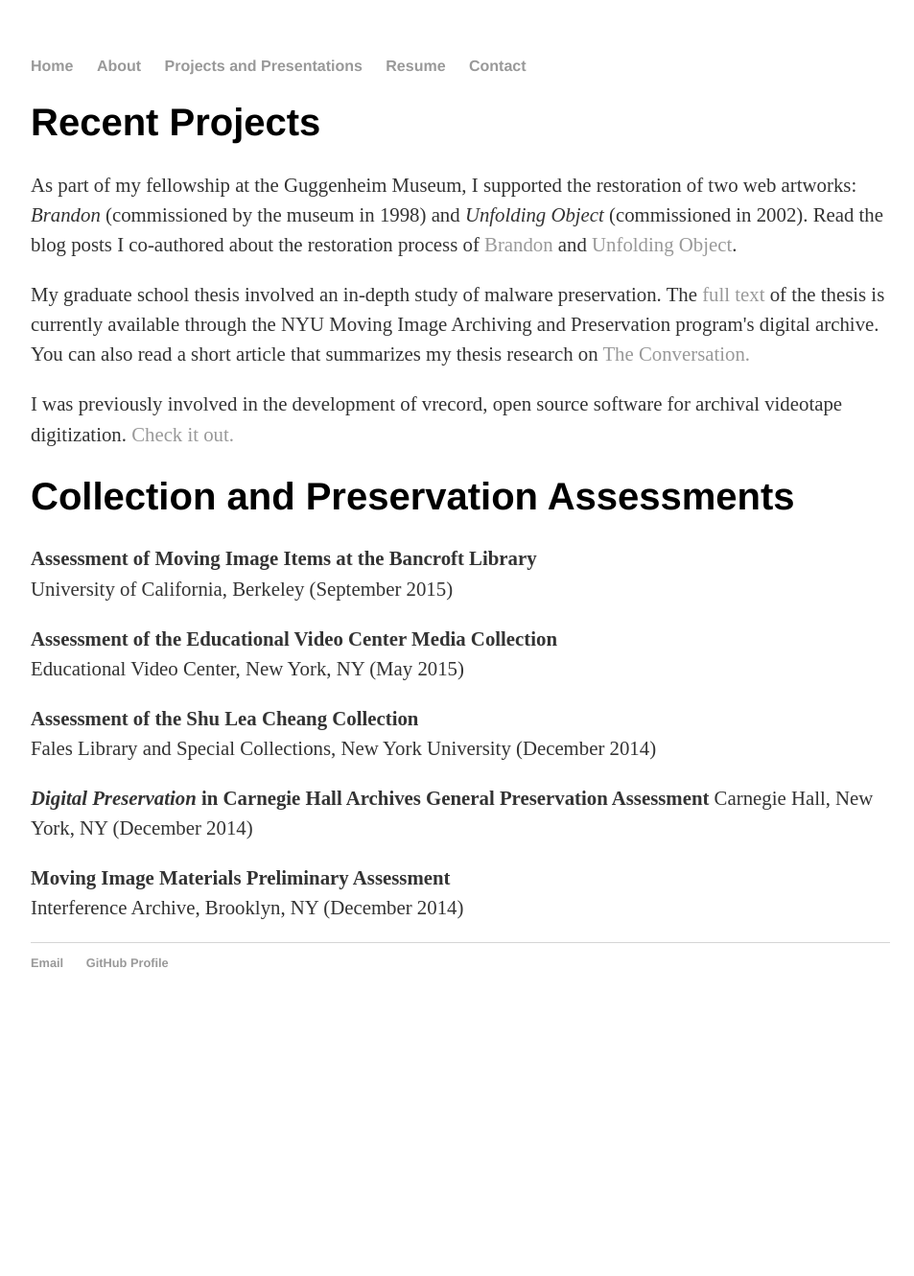
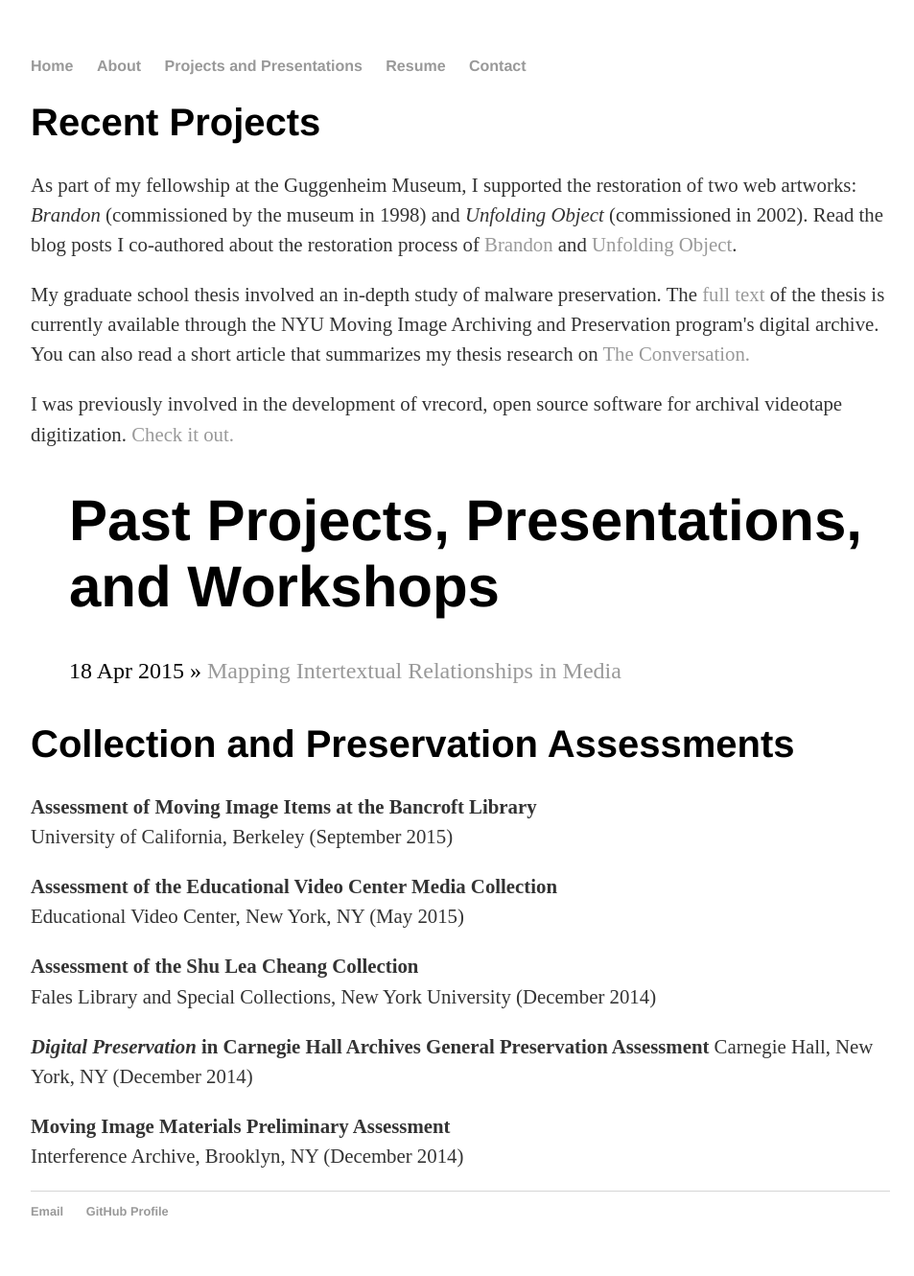
Before and after one commit to jfarbowitz/jfarbowitz.github.io, a Jekyll site: the page built from projects/index.html, in a window 1280 px wide. Shown: the whole page at 96% size, without its empty margins (160-1113 px from the left). Built offline with Jekyll 4.4.1, drawn with Linux system fonts in a browser that asks for light colours; before the commit the page ends 1071 px from its top, so only the background shows below that.

Commit message:
Added blog posts

```diff
--- a/projects/index.html
+++ b/projects/index.html
@@ -9,6 +9,13 @@
 	<p>My graduate school thesis involved an in-depth study of malware preservation. The <a href="https://www.nyu.edu/tisch/preservation/program/student_work/2016spring/16s_thesis_farbowitz_final.pdf" target="new">full text</a> of the thesis is currently available through the NYU Moving Image Archiving and Preservation program's digital archive. You can also read a short article that summarizes my thesis research on <a href="https://theconversation.com/why-save-a-computer-virus-56967" target=new>The Conversation.</a></p>
 		<p>I was previously involved in the development of vrecord, open source software for archival videotape digitization. <a href="https://github.com/amiaopensource/vrecord" target="new">Check it out.</a></p>
 	</div>
+
+<ul class="posts">
+	<h1>Past Projects, Presentations, and Workshops</h1>
+	  {% for post in site.posts %}
+	    <li><span>{{ post.date | date_to_string }}</span> » <a href="{{ post.url }}" title="{{ post.title }}">{{ post.title }}</a></li>
+	  {% endfor %}
+	</ul>
 	<div class="assessments">
 		<h1>Collection and Preservation Assessments</h1>
 		<p><strong>Assessment of Moving Image Items at the Bancroft Library</strong><br>
```
